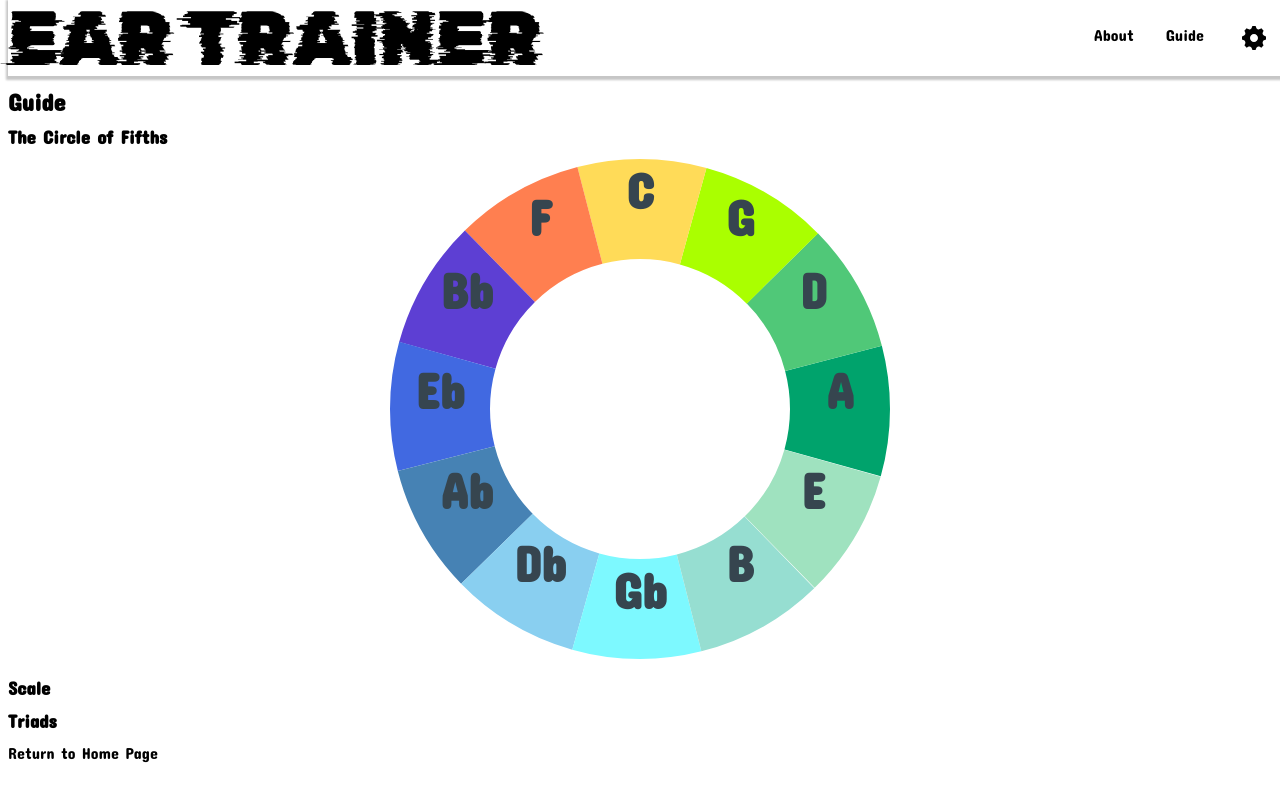
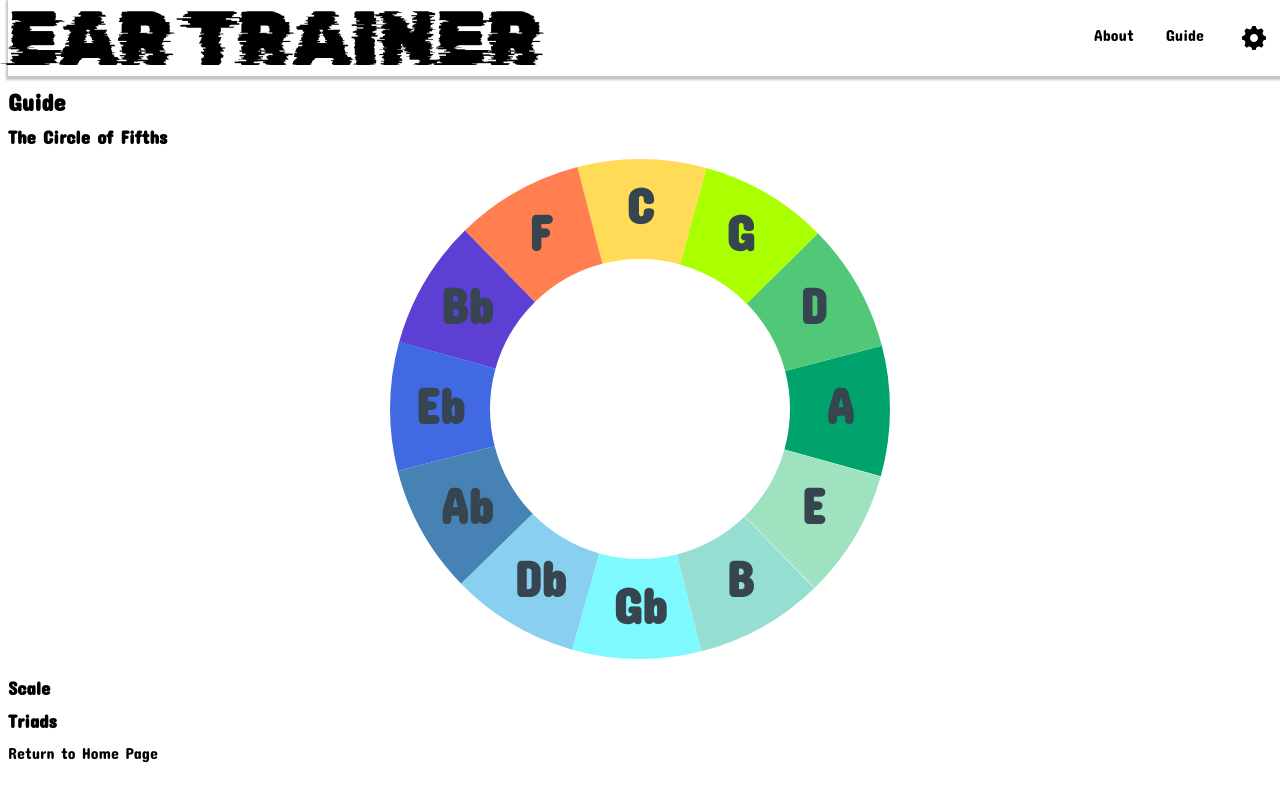
Before and after one commit to charper11/EarNote, a React (Create React App) app in the folder earnote-ui/: page /guide in a window 1280 px wide. Built offline with nearby package versions, Linux system fonts and the light colour scheme.

Commit message:
center text

```diff
--- a/earnote-ui/src/Components/CircleOfFifths.js
+++ b/earnote-ui/src/Components/CircleOfFifths.js
@@ -21,18 +21,18 @@ const CircleOfFifths = () => {
                 <use xlinkHref="#c" className='b-note'/>
                 <use xlinkHref="#c" className='e-note'/>
 
-                <text className='text' y="-40">C</text>
-                <text className='text' x="20" y="-34.6">G</text>
-                <text className='text' x="34.6" y="-20">D</text>
-                <text className='text' x="40">A</text>
-                <text className='text' x="34.6" y="20">E</text>
-                <text className='text' x="20" y="34.6">B</text>
-                <text className='text' y="40">Gb</text>
-                <text className='text' x="-20" y="34.6">Db</text>
-                <text className='text' x="-34.6" y="20">Ab</text>
-                <text className='text' x="-40">Eb</text>
-                <text className='text' x="-34.6" y="-20">Bb</text>
-                <text className='text' x="-20" y="-34.6">F</text>
+                <text className='text' y="-37">C</text>
+                <text className='text' x="20" y="-31.6">G</text>
+                <text className='text' x="34.6" y="-17">D</text>
+                <text className='text' x="40" y="3">A</text>
+                <text className='text' x="34.6" y="23">E</text>
+                <text className='text' x="20" y="37.6">B</text>
+                <text className='text' y="43">Gb</text>
+                <text className='text' x="-20" y="37.6">Db</text>
+                <text className='text' x="-34.6" y="23">Ab</text>
+                <text className='text' x="-40" y="3">Eb</text>
+                <text className='text' x="-34.6" y="-17">Bb</text>
+                <text className='text' x="-20" y="-31.6">F</text>
             </svg>
         </div>
     );
```
